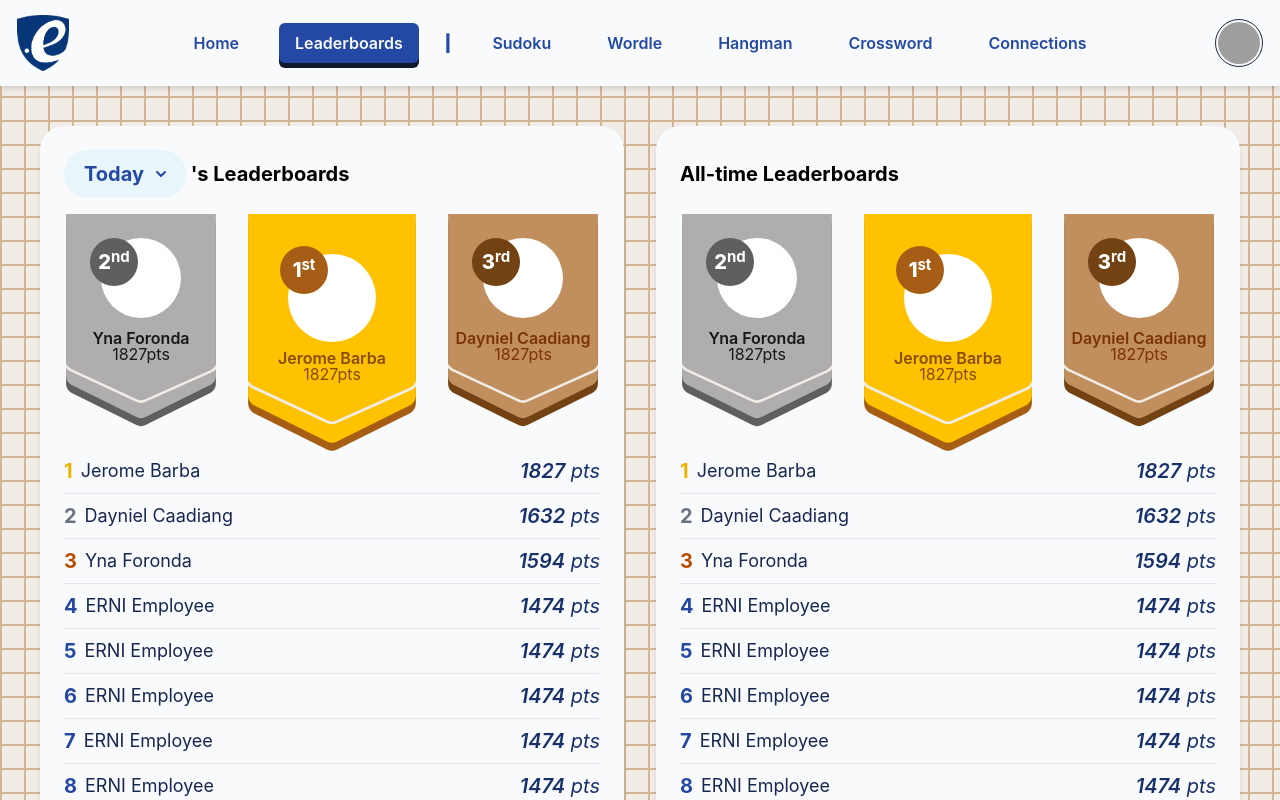
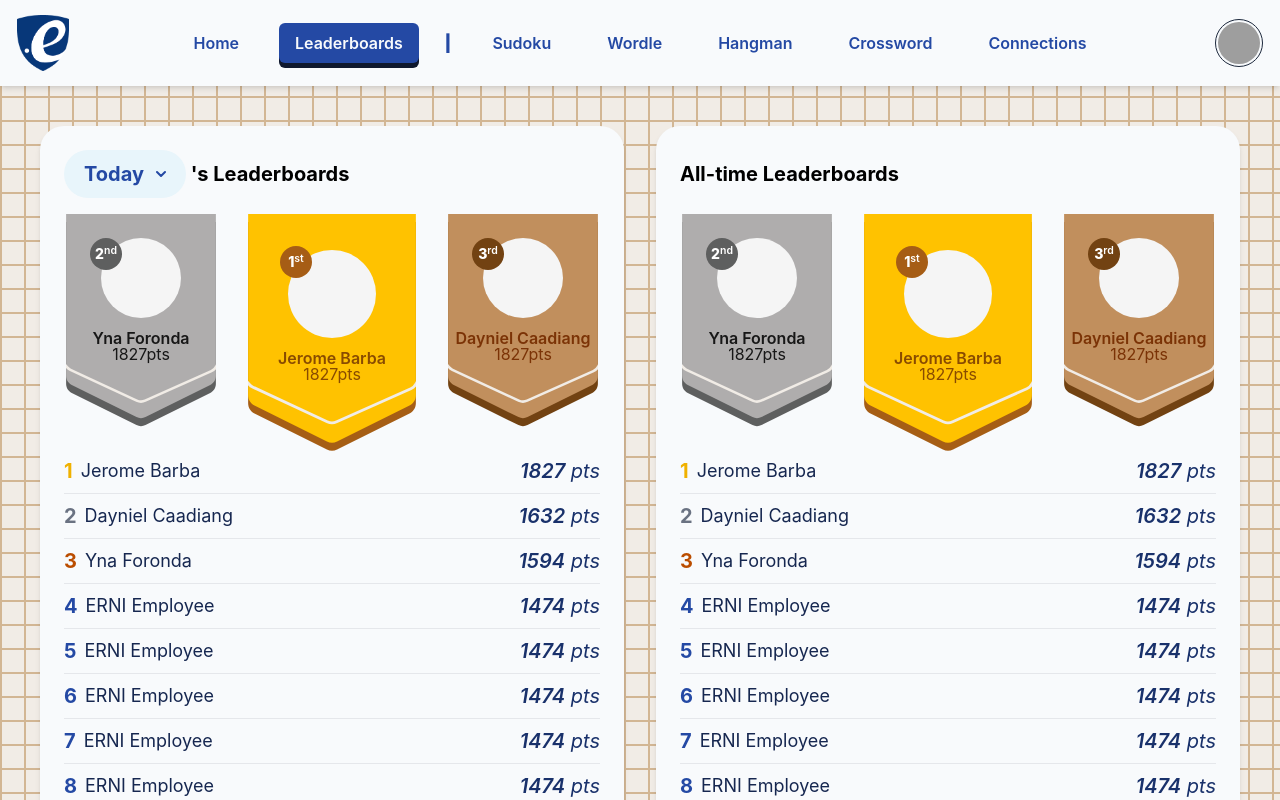
Before and after one commit to K-N-B/better-play-ERNI, a React (Vite) app in the folder frontend/: page /leaderboards in a window 1280 px wide. Shown: the top 800 px of the page. Built offline with nearby package versions, Linux system fonts and the light colour scheme; grey boxes are pictures that could not be loaded; a web font is replaced by a local one.

Commit message:
Minor fixes to top 3 banners

```diff
--- a/frontend/src/leaderboards.tsx
+++ b/frontend/src/leaderboards.tsx
@@ -106,10 +106,10 @@ export default function Leaderboards() {
 
                 {/* Circle */}
 
-                <div className="absolute z-30 w-12 h-12 bg-[#5E5F5F] top-6 left-6 rounded-full flex items-center justify-center">
-                  <p className="text-white text-xl font-extrabold leading-none">2<sup className="pt-1 font-bold">nd</sup></p>
+                <div className="absolute z-30 w-8 h-8 bg-[#5E5F5F] top-6 left-6 rounded-full flex items-center justify-center">
+                  <p className="text-white text-sm font-extrabold leading-none">2<sup className="pt-1 font-semibold">nd</sup></p>
                 </div>
-                <div className="absolute z-20 rounded-full w-20 h-20 bg-white top-6"></div>
+                <div className="absolute z-20 rounded-full w-20 h-20 bg-neutral-100 top-6"></div>
                 <div className="absolute z-20 top-29 text-center">
                   <p className="text font-semibold m-0 p-0 leading-none text-neutral-900 ">Yna Foronda</p>
                   <p className="text font-sm m-0 p-0 leading-none text-neutral-900 ">1827pts</p>
@@ -140,10 +140,10 @@ export default function Leaderboards() {
                 </svg>
 
                 {/* Circle */}
-                <div className="absolute z-30 w-12 h-12 bg-[#A65D15] top-8 left-8 rounded-full flex items-center justify-center">
-                  <p className="text-white text-xl font-extrabold leading-none">1<sup className="pt-1 font-bold">st</sup></p>
+                <div className="absolute z-30 w-8 h-8 bg-[#A65D15] top-8 left-8 rounded-full flex items-center justify-center">
+                  <p className="text-white text-sm font-extrabold leading-none">1<sup className="pt-1 font-semibold">st</sup></p>
                 </div>
-                <div className="absolute z-20 rounded-full w-22 h-22 bg-white top-10"></div>
+                <div className="absolute z-20 rounded-full w-22 h-22 bg-neutral-100 top-9"></div>
                 <div className="absolute z-20 top-34 text-center">
                   <p className="text font-semibold m-0 p-0 leading-none  text-yellow-800">Jerome Barba</p>
                   <p className="text font-sm m-0 p-0 leading-none  text-yellow-800">1827pts</p>
@@ -174,10 +174,10 @@ export default function Leaderboards() {
                 </svg>
 
                 {/* Circle */}
-                <div className="absolute z-30 w-12 h-12 bg-[#724212] top-6 left-6 rounded-full flex items-center justify-center">
-                  <p className="text-white text-xl font-extrabold leading-none">3<sup className="pt-1 font-bold">rd</sup></p>
+                <div className="absolute z-30 w-8 h-8 bg-[#724212] top-6 left-6 rounded-full flex items-center justify-center">
+                  <p className="text-white text-sm font-extrabold leading-none">3<sup className="pt-1 font-semibold">rd</sup></p>
                 </div>
-                <div className="absolute z-20 rounded-full w-20 h-20 bg-white top-6"></div>
+                <div className="absolute z-20 rounded-full w-20 h-20 bg-neutral-100 top-6"></div>
                 <div className="absolute z-20 top-29 text-center">
                   <p className="text font-semibold m-0 p-0 leading-none  text-amber-900">Dayniel Caadiang</p>
                   <p className="text font-sm m-0 p-0 leading-none  text-amber-900">1827pts</p>
@@ -255,11 +255,10 @@ export default function Leaderboards() {
                 </svg>
 
                 {/* Circle */}
-
-                <div className="absolute z-30 w-12 h-12 bg-[#5E5F5F] top-6 left-6 rounded-full flex items-center justify-center">
-                  <p className="text-white text-xl font-extrabold leading-none">2<sup className="pt-1 font-bold">nd</sup></p>
+                <div className="absolute z-30 w-8 h-8 bg-[#5E5F5F] top-6 left-6 rounded-full flex items-center justify-center">
+                  <p className="text-white text-sm font-extrabold leading-none">2<sup className="pt-1 font-semibold">nd</sup></p>
                 </div>
-                <div className="absolute z-20 rounded-full w-20 h-20 bg-white top-6"></div>
+                <div className="absolute z-20 rounded-full w-20 h-20 bg-neutral-100 top-6"></div>
                 <div className="absolute z-20 top-29 text-center">
                   <p className="text font-semibold m-0 p-0 leading-none text-neutral-900">Yna Foronda</p>
                   <p className="text font-sm m-0 p-0 leading-none text-neutral-900 ">1827pts</p>
@@ -290,10 +289,10 @@ export default function Leaderboards() {
                 </svg>
 
                 {/* Circle */}
-                <div className="absolute z-30 w-12 h-12 bg-[#A65D15] top-8 left-8 rounded-full flex items-center justify-center">
-                  <p className="text-white text-xl font-extrabold leading-none">1<sup className="pt-1 font-bold">st</sup></p>
+                <div className="absolute z-30 w-8 h-8 bg-[#A65D15] top-8 left-8 rounded-full flex items-center justify-center">
+                  <p className="text-white text-sm font-extrabold leading-none">1<sup className="pt-1 font-semibold">st</sup></p>
                 </div>
-                <div className="absolute z-20 rounded-full w-22 h-22 bg-white top-10"></div>
+                <div className="absolute z-20 rounded-full w-22 h-22 bg-neutral-100 top-9"></div>
                 <div className="absolute z-20 top-34 text-center">
                   <p className="text font-semibold m-0 p-0 leading-none text-yellow-800">Jerome Barba</p>
                   <p className="text font-sm m-0 p-0 leading-none text-yellow-800 ">1827pts</p>
@@ -324,10 +323,10 @@ export default function Leaderboards() {
                 </svg>
 
                 {/* Circle */}
-                <div className="absolute z-30 w-12 h-12 bg-[#724212] top-6 left-6 rounded-full flex items-center justify-center">
-                  <p className="text-white text-xl font-extrabold leading-none">3<sup className="pt-1 font-bold">rd</sup></p>
+                <div className="absolute z-30 w-8 h-8 bg-[#724212] top-6 left-6 rounded-full flex items-center justify-center">
+                  <p className="text-white text-sm font-extrabold leading-none">3<sup className="pt-1 font-semibold">rd</sup></p>
                 </div>
-                <div className="absolute z-20 rounded-full w-20 h-20 bg-white top-6"></div>
+                <div className="absolute z-20 rounded-full w-20 h-20 bg-neutral-100 top-6"></div>
                 <div className="absolute z-20 top-29 text-center">
                   <p className="text font-semibold m-0 p-0 leading-none  text-amber-900">Dayniel Caadiang</p>
                   <p className="text font-sm m-0 p-0 leading-none  text-amber-900">1827pts</p>
```
